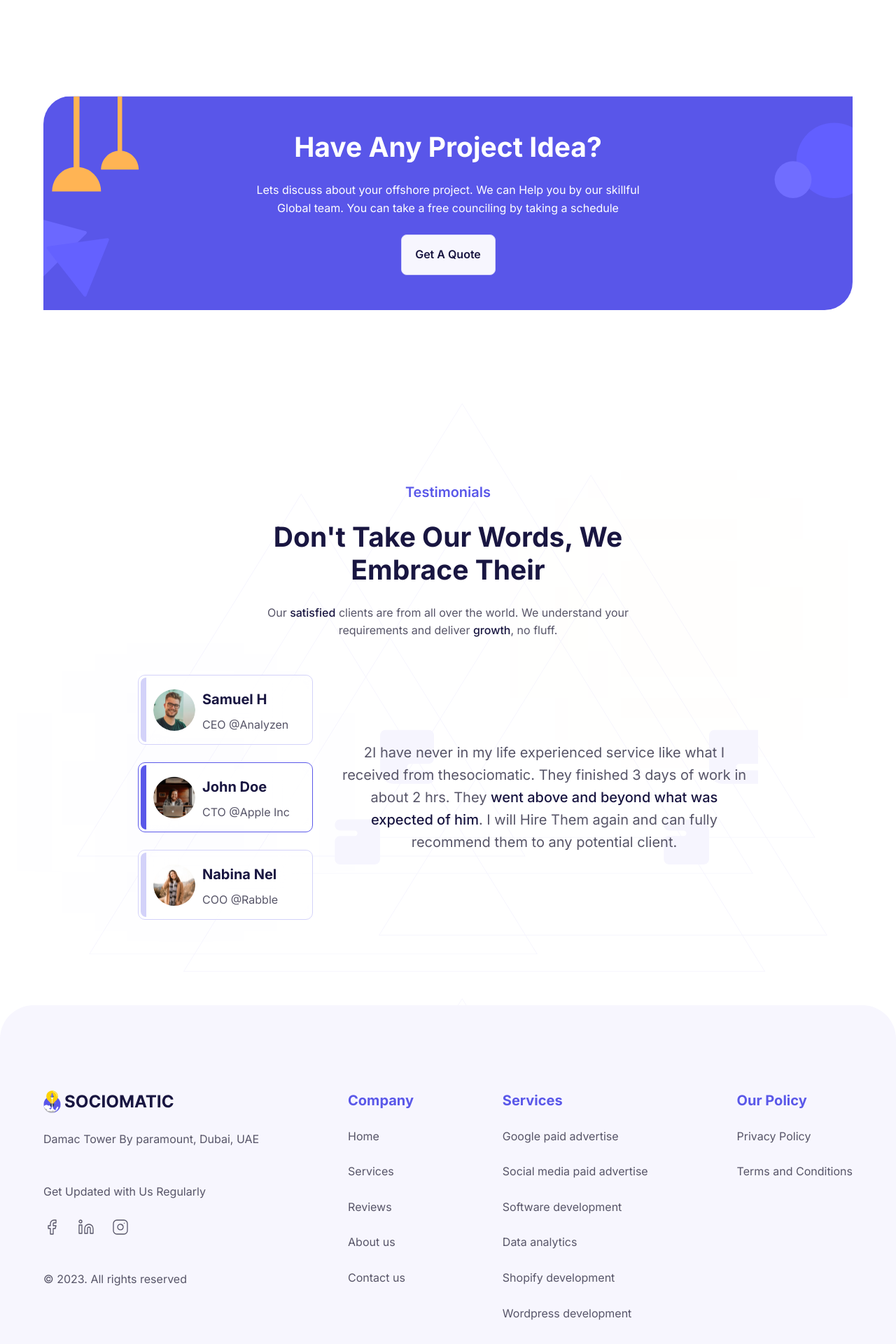
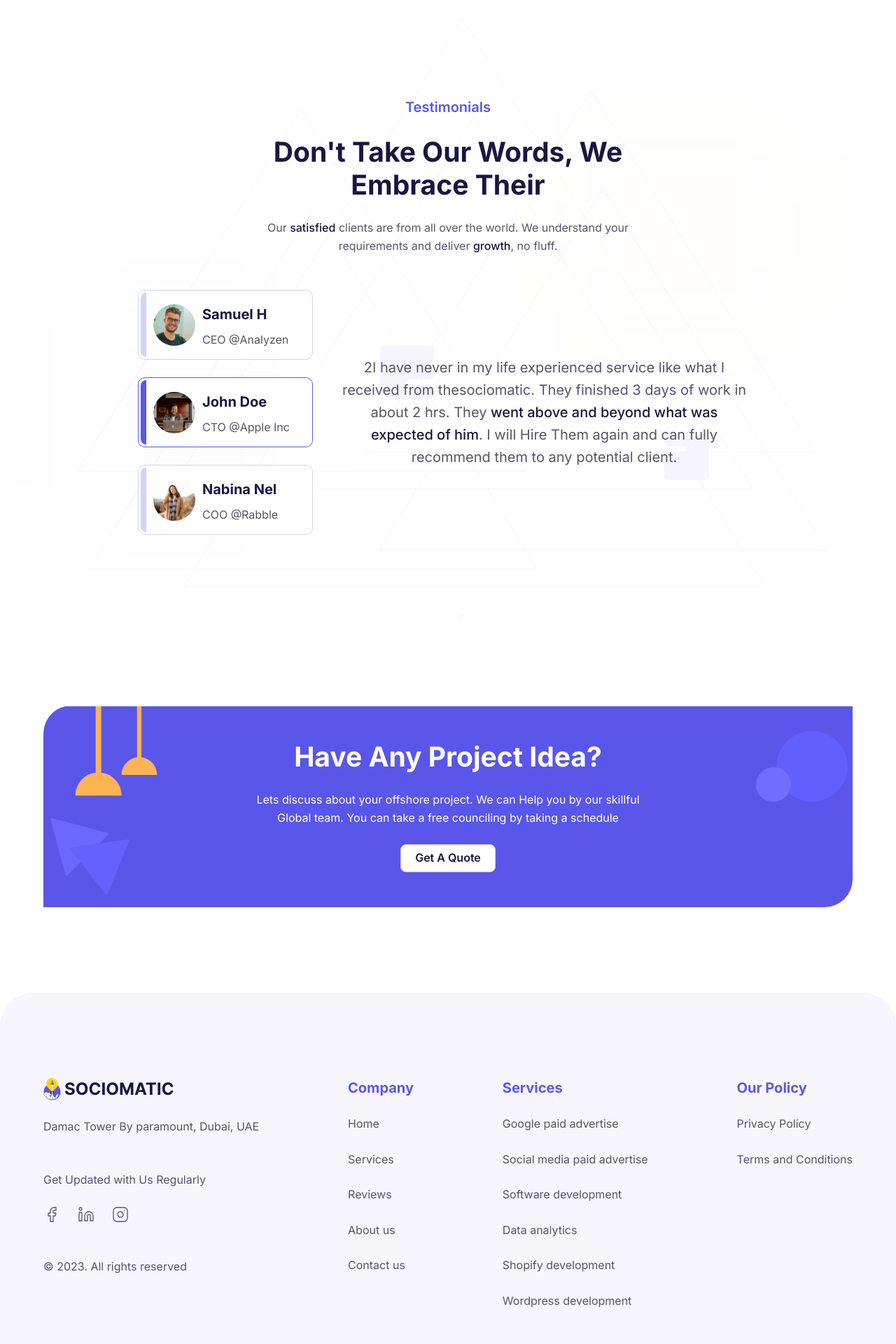
Before and after one commit to musiur/sociomatic, a Next.js app: page / in a window 1280 px wide. Shown: the part 2540-4460 px from the top of the page at 70% size. Built offline with nearby package versions, Linux system fonts and the light colour scheme.

Commit message:
[Feature]Banner #13;Homepage:Section:Testimonial #17

```diff
--- a/package.json
+++ b/package.json
@@ -21,6 +21,7 @@
     "lucide-react": "^0.292.0",
     "next": "14.0.1",
     "react": "^18",
+    "react-calendly": "^4.3.0",
     "react-dom": "^18",
     "sass": "^1.69.5",
     "tailwind-merge": "^2.0.0",
--- a/src/app/page.tsx
+++ b/src/app/page.tsx
@@ -11,6 +11,7 @@ import FeatureCard from "@/components/molecule/feature-card";
 import LinkButton from "@/components/molecule/link-button";
 import SectionHead from "@/components/molecule/section-head";
 import HeroSection from "@/components/pages/home/herosection";
+import OurServices from "@/components/pages/home/our-services";
 
 import ProjectIdea from "@/components/pages/home/project-idea-banner";
 
@@ -38,47 +39,12 @@ const Home = () => {
         videoLink="https://www.youtube.com/embed/Gl465-ugqbM?si=Njv8OZykPsz9LsYZ"
         brands={true}
       />
-      <section className="bg-[url('/images/backgrounds/SquareBackground.svg')] bg-center bg-cover">
-        <div className="container section flex flex-col large-gap">
-          <SectionHead
-            highlighter="Our Services"
-            H2={<>Understanding Your Business</>}
-            paragraphs={[
-              <>
-                We&apos;ll listen to <span>your goals</span> and complete a free
-                audit to discover if we&apos;re a great fit to work with each
-                other.
-              </>,
-            ]}
-          />
-          <div className="grid grid-cols-1 sm:grid-cols-2 lg:grid-cols-3 justify-between items-start large-gap">
-            {FeaturesData.slice(0, 6).map((item: any) => {
-              const { id, image, title, description, list, link } = item;
-              return (
-                <FeatureCard
-                  key={id}
-                  image={image}
-                  title={title}
-                  description={description}
-                  list={list}
-                  link={link}
-                />
-              );
-            })}
-          </div>
-          <LinkButton />
-        </div>
-      </section>
-
+      <OurServices />
+      <Testimonial />
       <ProjectIdea />
-
-
-      <Testimonial />
-
     </main>
   );
 };
-
 
 export default Home;
 
--- a/src/components/layout/footer.tsx
+++ b/src/components/layout/footer.tsx
@@ -1,5 +1,4 @@
 import Link from "next/link";
-
 
 import { Facebook, Instagram, Linkedin } from "lucide-react";
 import BrandLogo from "../assets/brandlogo";
@@ -7,7 +6,6 @@ import BrandLogo from "../assets/brandlogo";
 const Footer = () => {
   return (
     <footer className="bg-muted rounded-t-[3rem] ">
-
       <div className="section container">
         <section className="flex flex-col sm:flex-row flex-wrap items-start justify-between large-gap md:small-gap">
           <div className="order-4 md:order-first w-full md:w-auto">
@@ -29,11 +27,8 @@ const Footer = () => {
                 </Link>
               </div>
             </div>
-                        <p>
-
             <p className="pt-[25px]">
               © {new Date().getFullYear()}. All rights reserved
-                            </p>
             </p>
           </div>
 
@@ -62,13 +57,11 @@ const Footer = () => {
           })}
         </section>
       </div>
-
     </footer>
-    )
-}
+  );
+};
 
 export default Footer;
-
 
 const HeadingLinks = [
   {
--- /dev/null
+++ b/src/components/pages/home/our-services.tsx
@@ -0,0 +1,42 @@
+import { FeaturesData } from "@/app/page";
+import FeatureCard from "@/components/molecule/feature-card";
+import LinkButton from "@/components/molecule/link-button";
+import SectionHead from "@/components/molecule/section-head";
+
+const OurServices = () => {
+    return (
+        <section className="bg-[url('/images/backgrounds/SquareBackground.svg')] bg-center bg-cover">
+        <div className="container section flex flex-col large-gap">
+          <SectionHead
+            highlighter="Our Services"
+            H2={<>Understanding Your Business</>}
+            paragraphs={[
+              <>
+                We&apos;ll listen to <span>your goals</span> and complete a free
+                audit to discover if we&apos;re a great fit to work with each
+                other.
+              </>,
+            ]}
+          />
+          <div className="grid grid-cols-1 sm:grid-cols-2 lg:grid-cols-3 justify-between items-start large-gap">
+            {FeaturesData.slice(0, 6).map((item: any) => {
+              const { id, image, title, description, list, link } = item;
+              return (
+                <FeatureCard
+                  key={id}
+                  image={image}
+                  title={title}
+                  description={description}
+                  list={list}
+                  link={link}
+                />
+              );
+            })}
+          </div>
+          <LinkButton />
+        </div>
+      </section>
+    )
+}
+
+export default OurServices
--- a/src/components/pages/home/project-idea-banner.tsx
+++ b/src/components/pages/home/project-idea-banner.tsx
@@ -9,7 +9,7 @@ const ProjectIdea = () => {
                         Have Any Project Idea?
                     </h2>
                     <p className="text-white text-center">Lets discuss about your offshore project. We can Help you by our skillful  Global team. You can take a free counciling by taking a schedule</p>
-                    <Button variant="outline" className="w-[135px] h-[49px]rounded-[8px]">Get A Quote</Button>
+                    <Button variant="outline" className="bg-white">Get A Quote</Button>
                 </div>
             </div>
         </section>
--- a/src/components/pages/home/testimonial.tsx
+++ b/src/components/pages/home/testimonial.tsx
@@ -43,7 +43,7 @@ const Testimonial = () => {
               }
             )}
           </div>
-          <div className="max-w-[611px] bg-[url('/images/backgrounds/Quotes.svg')] bg-center bg-contain flex items-center justify-center">
+          <div className="max-w-[611px] bg-[url('/images/backgrounds/Quotes.svg')] bg-center bg-contain bg-no-repeat flex items-center justify-center">
             <p className="hero-description text-center p-[16.5px]">
               {
                 TestimonialUserData.find(
```
Also changed, not shown: 1 other file (tests, documents, lock files or other folders). Lines whose indentation alone changed are shown as unchanged.
